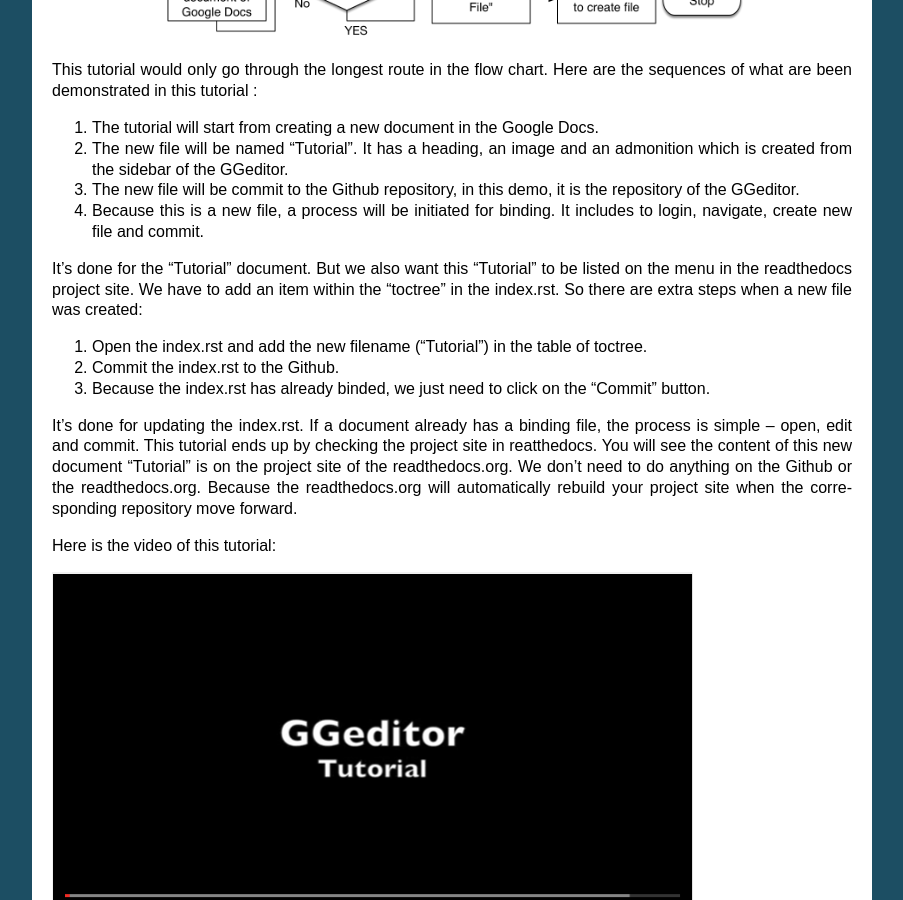
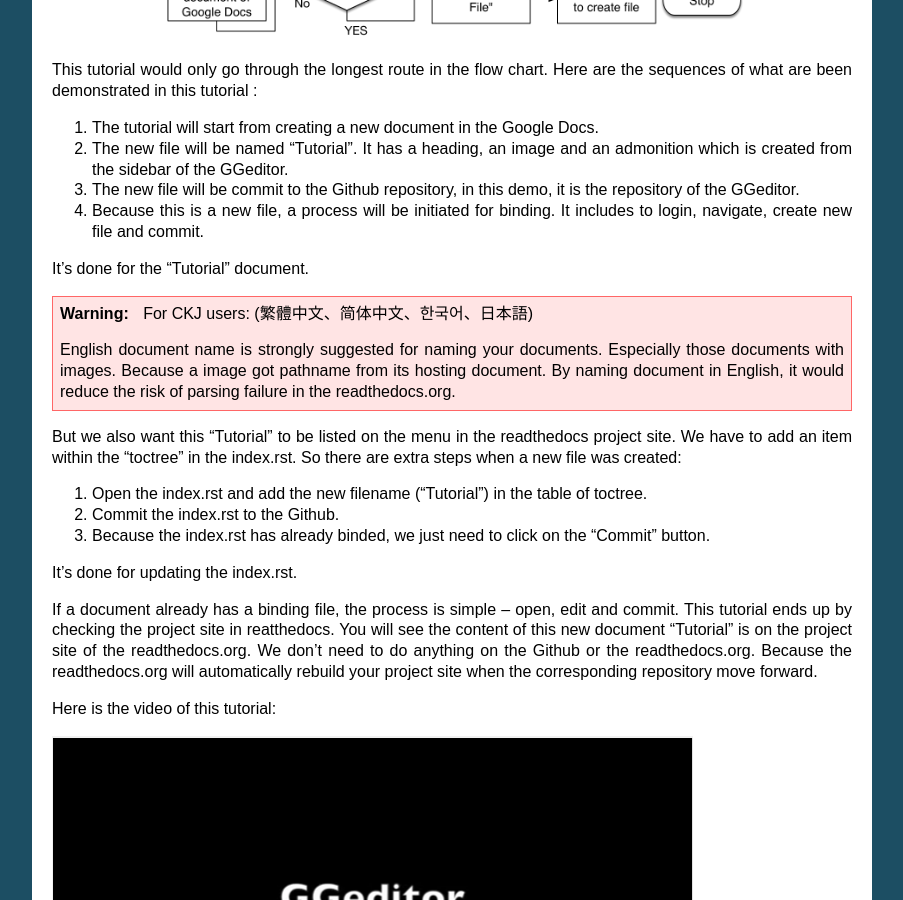
Before and after one commit to iapyeh/GGeditor, a Sphinx documentation site: the page built from docs/Tutorial.rst, in a window 1280 px wide and 900 px high, scrolled down 727 px. Shown: the whole window, without its empty margins (198-1101 px from the left). Built offline with Sphinx 7.4.7, drawn with Linux system fonts in a browser that asks for light colours.

Commit message:
Google Docs reST Editor@2016-11-25 17:16:27

```diff
--- a/docs/Tutorial.rst
+++ b/docs/Tutorial.rst
@@ -22,13 +22,24 @@
 #. The new file will be commit to the Github repository, in this demo, it is the repository of the GGeditor.
 #. Because this is a new file, a process will be initiated for binding. It includes to login, navigate, create new file and commit.
 
-It’s done for the “Tutorial” document. But we also want this “Tutorial” to be listed on the menu in the readthedocs project site. We have to add an item within the “toctree” in the index.rst. So there are extra steps when a new file was created:
+It’s done for the “Tutorial” document.
+
+
+.. Warning::
+
+    For CKJ users: (繁體中文、简体中文、한국어、日本語)
+
+    English document name is strongly suggested for naming your documents. Especially those documents with images. Because a image got pathname from its hosting document. By naming document in English, it would reduce the risk of parsing failure in the readthedocs.org.
+
+But we also want this “Tutorial” to be listed on the menu in the readthedocs project site. We have to add an item within the “toctree” in the index.rst. So there are extra steps when a new file was created:
 
 #. Open the index.rst and add the new filename (“Tutorial”) in the table of toctree.
 #. Commit the index.rst to the Github.
 #. Because the index.rst has already binded, we just need to click on the “Commit” button.
 
-It’s done for updating the index.rst. If a document already has a binding file, the process is simple --  open, edit and commit. This tutorial ends up by checking the project site in reatthedocs. You will see the content of this new document “Tutorial” is on the project site of the readthedocs.org. We don’t need to do anything on the Github or the readthedocs.org. Because the readthedocs.org will automatically rebuild your project site when the corresponding repository move forward.
+It’s done for updating the index.rst.
+
+If a document already has a binding file, the process is simple --  open, edit and commit. This tutorial ends up by checking the project site in reatthedocs. You will see the content of this new document “Tutorial” is on the project site of the readthedocs.org. We don’t need to do anything on the Github or the readthedocs.org. Because the readthedocs.org will automatically rebuild your project site when the corresponding repository move forward.
 
 Here is the video of this tutorial:
 
```
